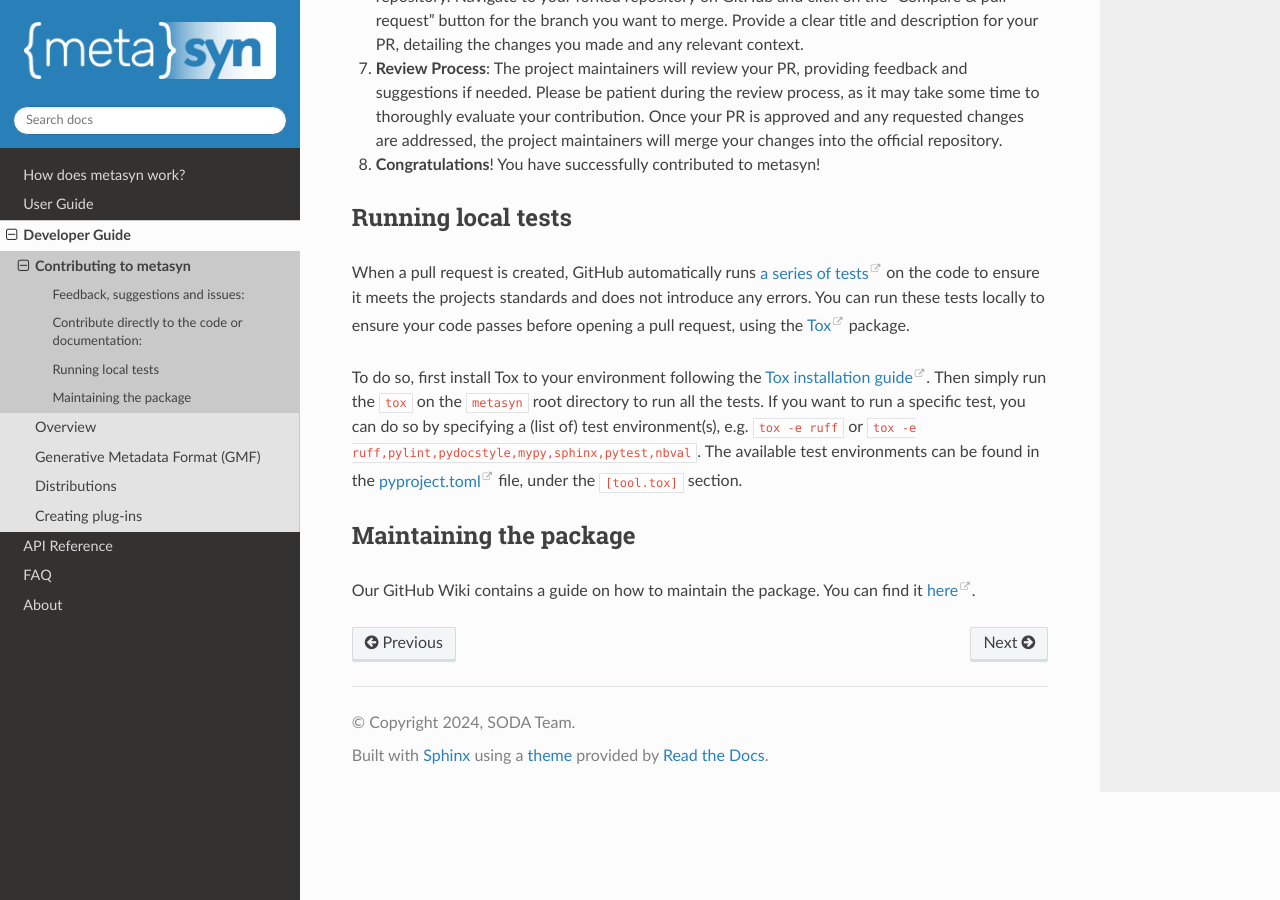
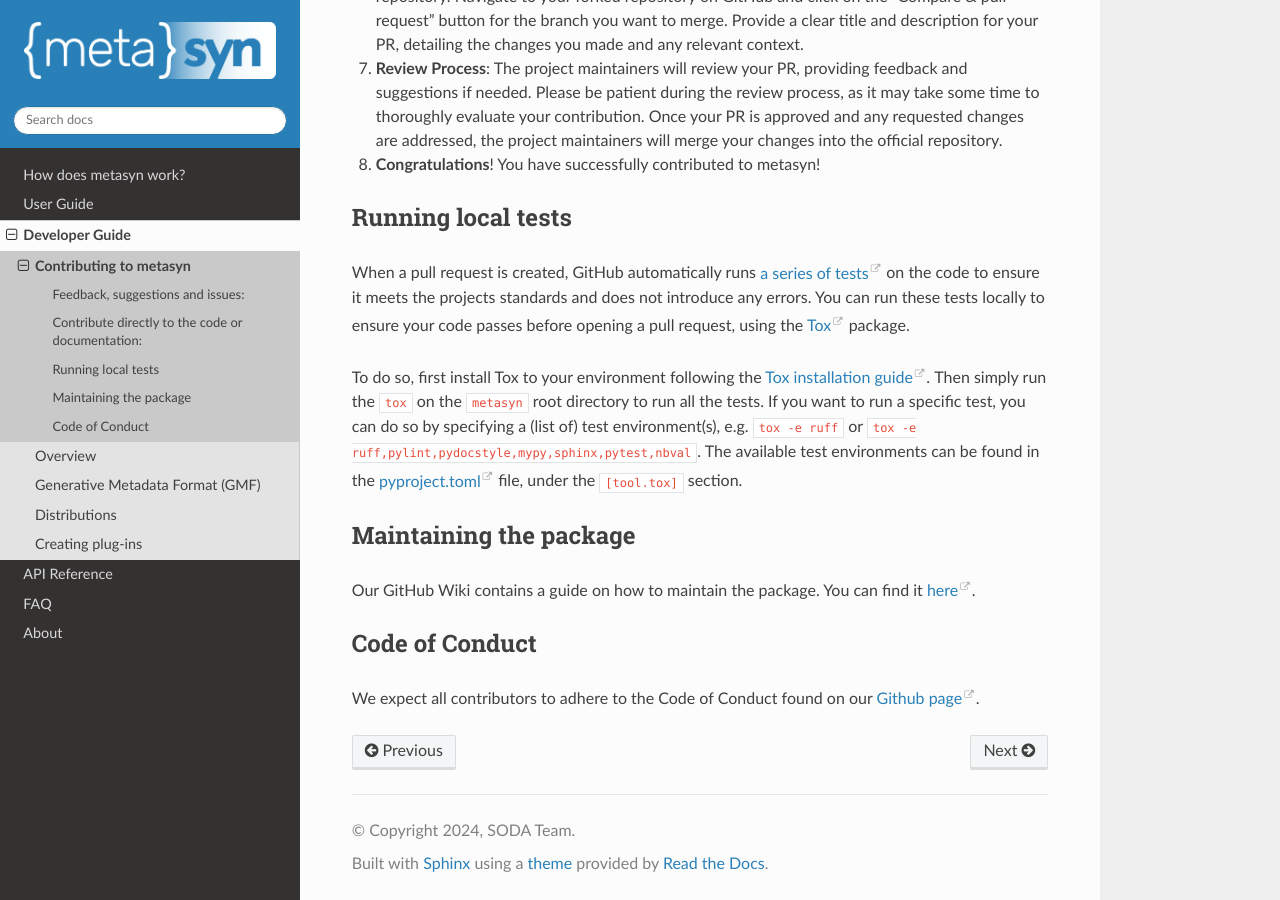
Before and after one commit to sodascience/metasyn, a Sphinx documentation site: the page built from docs/source/developer/contributing.rst, in a window 1280 px wide and 900 px high, scrolled down 1437 px. Built offline with Sphinx 7.4.7 and the Read the Docs theme 2.0.0, drawn with Linux system fonts in a browser that asks for light colours.

Commit message:
Update contributing.rst

```diff
--- a/docs/source/developer/contributing.rst
+++ b/docs/source/developer/contributing.rst
@@ -62,4 +62,8 @@ To do so, first install Tox to your environment following the `Tox installation
 
 Maintaining the package
 -----------------------
-Our GitHub Wiki contains a guide on how to maintain the package. You can find it `here <https://github.com/sodascience/metasyn/wiki/Maintainers-guide>`_.
+Our GitHub Wiki contains a guide on how to maintain the package. You can find it `here <https://github.com/sodascience/metasyn/wiki>`_.
+
+Code of Conduct
+---------------
+We expect all contributors to adhere to the Code of Conduct found on our `Github page <https://github.com/sodascience/metasyn/blob/main/.github/CODE_OF_CONDUCT.md>`_.
```
